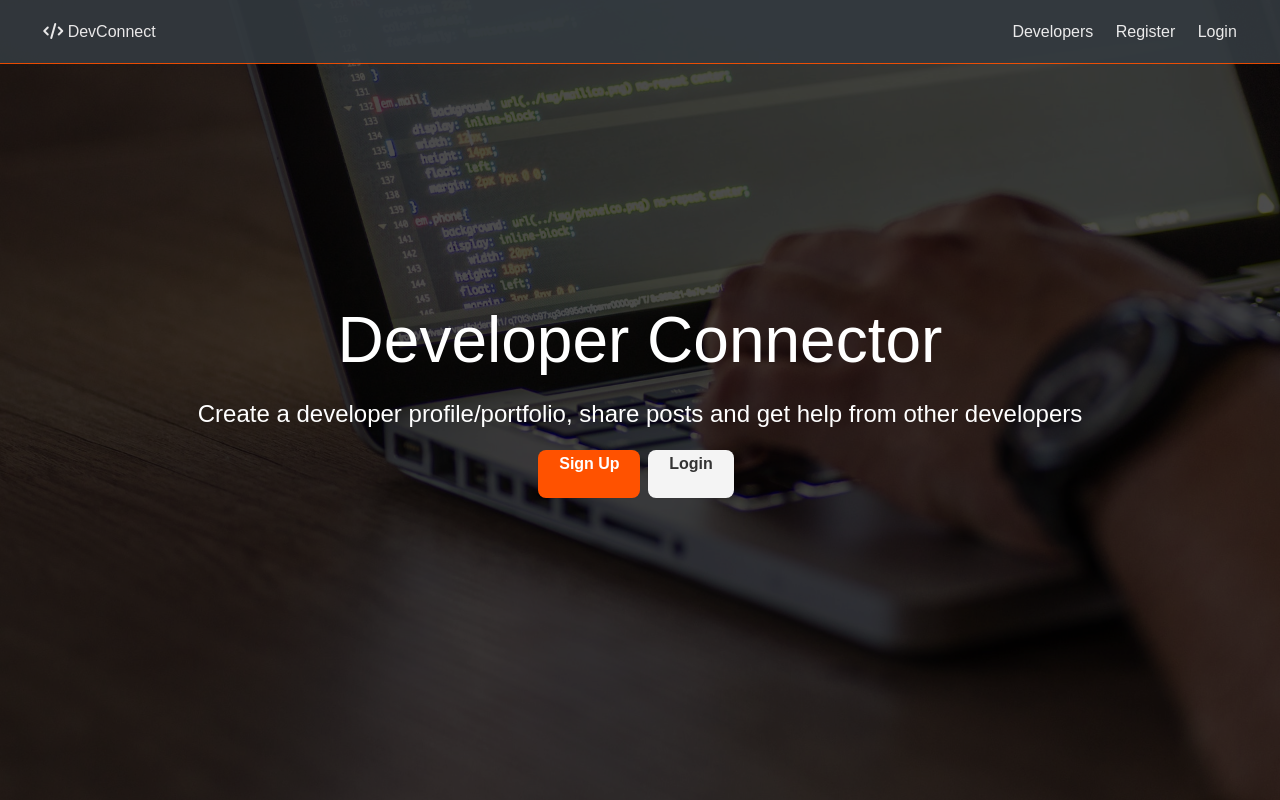
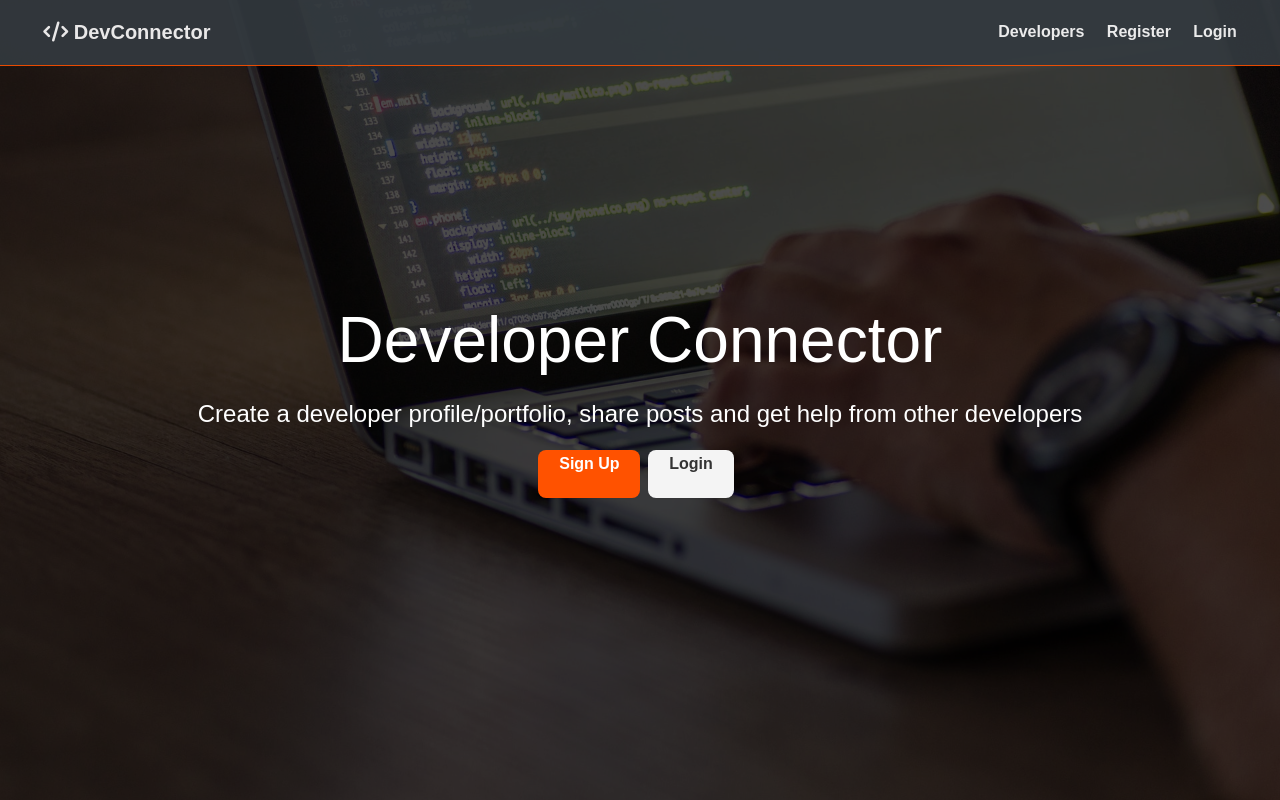
Before and after one commit to stepweaver/stepweaver-blog, a React (Create React App) app in the folder client/: page / in a window 1280 px wide. Built offline with nearby package versions, Linux system fonts and the light colour scheme; no server answers.

Commit message:
Logout & Navbar Links

```diff
--- a/client/src/actions/auth.js
+++ b/client/src/actions/auth.js
@@ -6,7 +6,8 @@ import {
   USER_LOADED,
   AUTH_ERROR,
   LOGIN_SUCCESS,
-  LOGIN_FAIL
+  LOGIN_FAIL,
+  LOGOUT
 } from './types';
 import setAuthToken from '../utils/setAuthToken';
 
@@ -23,7 +24,6 @@ export const loadUser = () => async (dispatch) => {
       type: USER_LOADED,
       payload: res.data
     });
-
   } catch (err) {
     dispatch({
       type: AUTH_ERROR
@@ -65,10 +65,8 @@ export const register =
     }
   };
 
-  // Login User
-export const login =
-(email, password) =>
-async (dispatch) => {
+// Login User
+export const login = (email, password) => async (dispatch) => {
   const config = {
     headers: {
       'Content-Type': 'application/json'
@@ -98,3 +96,8 @@ async (dispatch) => {
     });
   }
 };
+
+// Logout / Clear Profile
+export const logout = () => (dispatch) => {
+  dispatch({ type: LOGOUT });
+};
--- a/client/src/actions/types.js
+++ b/client/src/actions/types.js
@@ -6,3 +6,4 @@ export const USER_LOADED = 'USER_LOADED';
 export const AUTH_ERROR = 'AUTH_ERROR';
 export const LOGIN_SUCCESS = 'LOGIN_SUCCESS';
 export const LOGIN_FAIL = 'LOGIN_FAIL';
+export const LOGOUT = 'LOGOUT';
--- a/client/src/components/layout/Navbar.js
+++ b/client/src/components/layout/Navbar.js
@@ -1,25 +1,47 @@
 import React from 'react';
 import { Link } from 'react-router-dom';
+import { useSelector, useDispatch } from 'react-redux';
+import { logout } from '../../actions/auth';
 
 const Navbar = () => {
+  const dispatch = useDispatch();
+
+  const isAuthenticated = useSelector((state) => state.auth.isAuthenticated);
+  const loading = useSelector((state) => state.auth.loading);
+
+  const authLinks = (
+    <ul>
+      <li>
+        <a onClick={() => dispatch(logout())} href='#!'>
+          <i className='fas fa-sign-out-alt'></i>{' '}
+          <span className='hide-sm'>Logout</span>
+        </a>
+      </li>
+    </ul>
+  );
+
+  const guestLinks = (
+    <ul className='font-semibold'>
+      <li>
+        <a href='#!'>Developers</a>
+      </li>
+      <li>
+        <Link to='/register'>Register</Link>
+      </li>
+      <li>
+        <Link to='/login'>Login</Link>
+      </li>
+    </ul>
+  );
+
   return (
     <nav className='navbar bg-dark'>
-      <h1>
+      <h1 className='text-xl font-semibold'>
         <Link to='/'>
-          <i className='fas fa-code'></i> DevConnect
+          <i className='fas fa-code'></i> DevConnector
         </Link>
       </h1>
-      <ul>
-        <li>
-          <Link to='#!'>Developers</Link>
-        </li>
-        <li>
-          <Link to='/register'>Register</Link>
-        </li>
-        <li>
-          <Link to='/login'>Login</Link>
-        </li>
-      </ul>
+      {!loading && <>{isAuthenticated ? authLinks : guestLinks}</>}
     </nav>
   );
 };
--- a/client/src/reducers/auth.js
+++ b/client/src/reducers/auth.js
@@ -4,7 +4,8 @@ import {
   USER_LOADED,
   AUTH_ERROR,
   LOGIN_SUCCESS,
-  LOGIN_FAIL
+  LOGIN_FAIL,
+  LOGOUT
 } from '../actions/types';
 
 const initialState = {
@@ -37,6 +38,7 @@ export const authReducer = (state = initialState, action) => {
     case REGISTER_FAIL:
     case AUTH_ERROR:
     case LOGIN_FAIL:
+    case LOGOUT:
       return {
         ...state,
         token: null,
```
